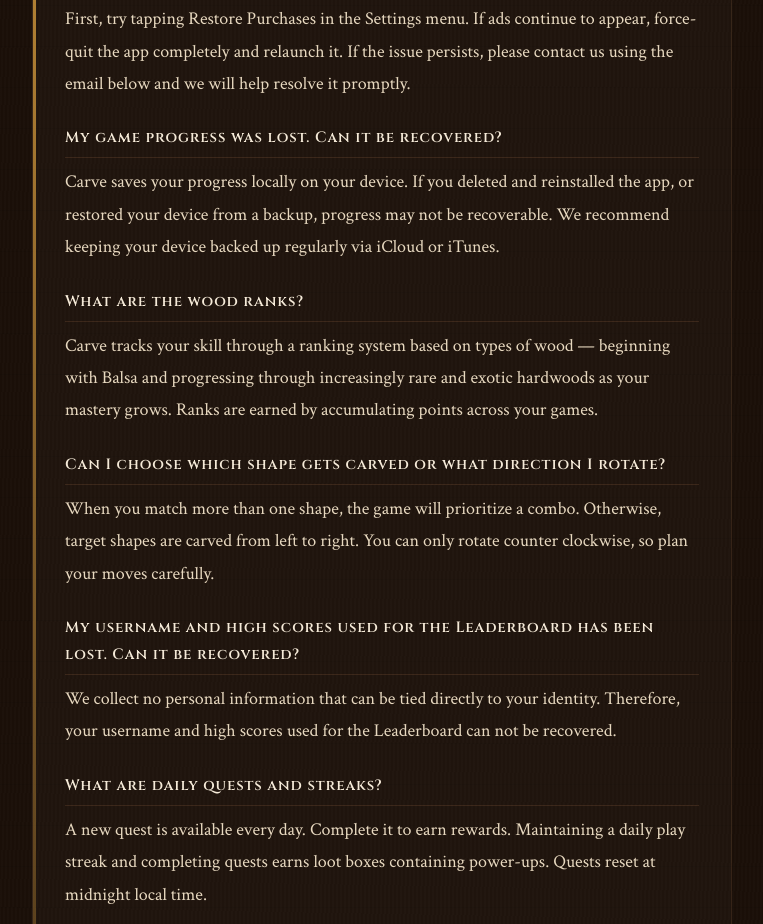
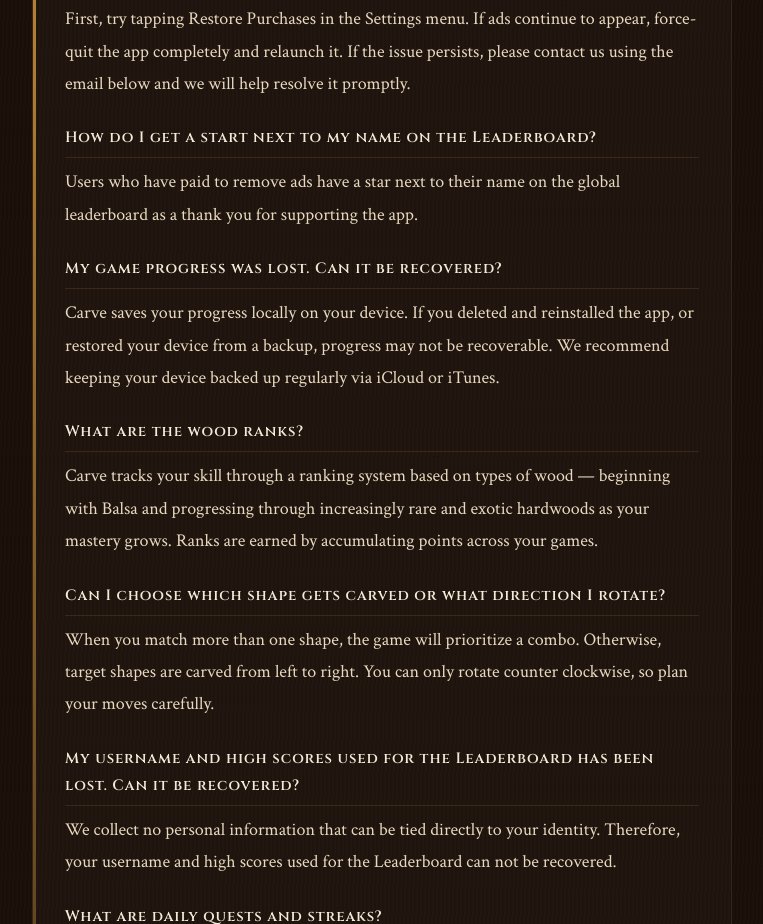
Before and after one commit to cjasonmaier/privacy_policy, a plain HTML site: page support.html in a window 1280 px wide. Shown: the part 1060-1984 px from the top of the page, without its empty margins (258-1021 px from the left). Drawn offline with Linux system fonts and the light colour scheme.

Commit message:
Update support.html

```diff
--- a/support.html
+++ b/support.html
@@ -289,6 +289,9 @@
         <h3>I purchased "Remove Ads" but ads are still showing.</h3>
         <p>First, try tapping Restore Purchases in the Settings menu. If ads continue to appear, force-quit the app completely and relaunch it. If the issue persists, please contact us using the email below and we will help resolve it promptly.</p>
 
+        <h3>How do I get a start next to my name on the Leaderboard?</h3>
+        <p>Users who have paid to remove ads have a star next to their name on the global leaderboard as a thank you for supporting the app.</p>
+
         <h3>My game progress was lost. Can it be recovered?</h3>
         <p>Carve saves your progress locally on your device. If you deleted and reinstalled the app, or restored your device from a backup, progress may not be recoverable. We recommend keeping your device backed up regularly via iCloud or iTunes.</p>
 
```
